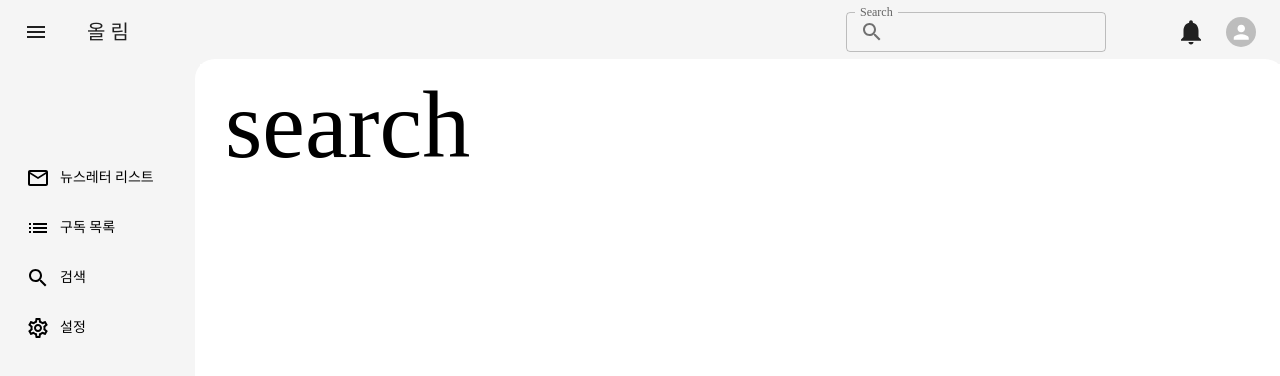
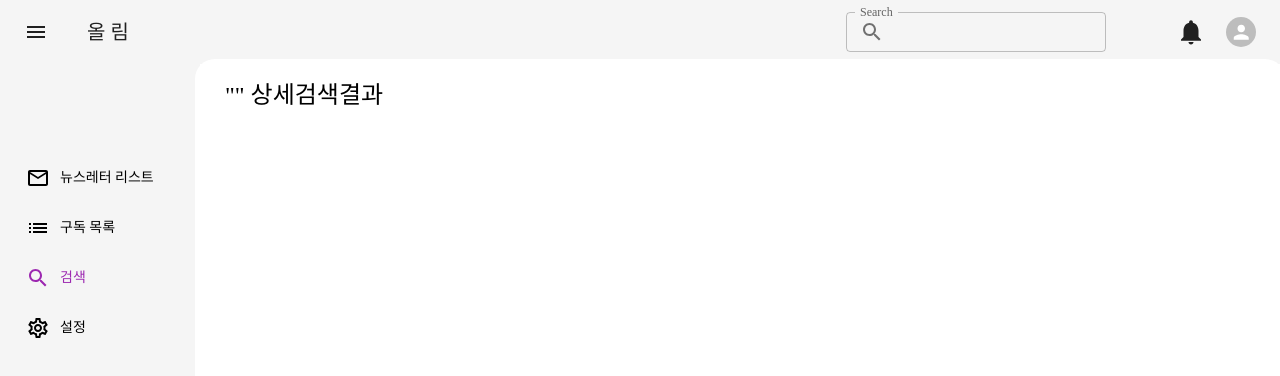
Before and after one commit to seunghaen/owlim_front, a React (Create React App) app: page /search in a window 1280 px wide. Shown: the top 376 px of the page. Built offline with nearby package versions, Linux system fonts and the light colour scheme; a web font is replaced by a local one.

Commit message:
separate header component

```diff
--- /dev/null
+++ b/src/components/Sidebar/SidebarItem.tsx
@@ -0,0 +1,72 @@
+import { ListItem, SxProps, Typography } from "@mui/material";
+import EmailOutlinedIcon from "@mui/icons-material/EmailOutlined";
+import ListOutlinedIcon from "@mui/icons-material/ListOutlined";
+import SettingsOutlinedIcon from "@mui/icons-material/SettingsOutlined";
+import SearchOutlinedIcon from "@mui/icons-material/SearchOutlined";
+import React from "react";
+import { useNavigate, useLocation } from "react-router-dom";
+
+export type SidebarMenuItem = {
+  listText: string;
+  path: string;
+};
+
+type SidebarItemProps = {
+  key: number;
+  listItem: SidebarMenuItem;
+};
+
+function SidebarItem(props: SidebarItemProps) {
+  const navigate = useNavigate();
+  const pathName = useLocation().pathname;
+
+  function iconMaker(path: string) {
+    const iconProp: { size: SxProps; color: "secondary" | "inherit" } = {
+      size: { fontSize: "smaill", pr: "10px" },
+      color: path === pathName ? "secondary" : "inherit",
+    };
+    switch (path) {
+      case "/":
+        return {
+          icon: <EmailOutlinedIcon color={iconProp.color} sx={iconProp.size} />,
+        };
+      case "/subscribe":
+        return {
+          icon: <ListOutlinedIcon color={iconProp.color} sx={iconProp.size} />,
+        };
+      case "/search":
+        return {
+          icon: (
+            <SearchOutlinedIcon color={iconProp.color} sx={iconProp.size} />
+          ),
+        };
+      case "/setting":
+        return {
+          icon: (
+            <SettingsOutlinedIcon color={iconProp.color} sx={iconProp.size} />
+          ),
+        };
+    }
+  }
+  return (
+    <ListItem
+      sx={{ mt: "10px", ml: "10px", width: "180px" }}
+      button
+      key={props.key}
+      onClick={() => {
+        navigate(props.listItem.path);
+      }}
+    >
+      {iconMaker(props.listItem.path)?.icon}
+      <Typography
+        color={pathName === `${props.listItem.path}` ? "secondary" : "black"}
+        variant="body2"
+        fontWeight="fontWeightMedium"
+      >
+        {props.listItem.listText}
+      </Typography>
+    </ListItem>
+  );
+}
+
+export default SidebarItem;
--- a/src/components/Sidebar/index.tsx
+++ b/src/components/Sidebar/index.tsx
@@ -3,68 +3,28 @@ import EmailOutlinedIcon from "@mui/icons-material/EmailOutlined";
 import ListOutlinedIcon from "@mui/icons-material/ListOutlined";
 import SettingsOutlinedIcon from "@mui/icons-material/SettingsOutlined";
 import SearchOutlinedIcon from "@mui/icons-material/SearchOutlined";
-import { useNavigate } from "react-router-dom";
+import { useLocation, useNavigate } from "react-router-dom";
+import SidebarItem, { SidebarMenuItem } from "./SidebarItem";
 
-type MenuItem = {
-  listText: string;
-  title: string;
-};
-
-const listItems: MenuItem[] = [
+const listItems: SidebarMenuItem[] = [
   {
     listText: "뉴스레터 리스트",
-    title: "email",
+    path: "/",
   },
   {
     listText: "구독 목록",
-    title: "subscribe",
+    path: "/subscribe",
   },
   {
     listText: "검색",
-    title: "search",
+    path: "/search",
   },
   {
     listText: "설정",
-    title: "setting",
+    path: "/setting",
   },
 ];
 function Sidebar() {
-  const navigate = useNavigate();
-
-  function iconMaker(title: string) {
-    const iconSize = { fontSize: "smaill", pr: "10px" };
-    switch (title) {
-      case "email":
-        return {
-          icon: <EmailOutlinedIcon sx={iconSize} />,
-          navi: () => {
-            navigate("/");
-          },
-        };
-      case "subscribe":
-        return {
-          icon: <ListOutlinedIcon sx={iconSize} />,
-          navi: () => {
-            navigate("subscribe");
-          },
-        };
-      case "search":
-        return {
-          icon: <SearchOutlinedIcon sx={iconSize} />,
-          navi: () => {
-            navigate("search");
-          },
-        };
-      case "setting":
-        return {
-          icon: <SettingsOutlinedIcon sx={iconSize} />,
-          navi: () => {
-            navigate("setting");
-          },
-        };
-    }
-  }
-
   return (
     <Box
       sx={{ top: "60px", left: "0px", height: "100vh", width: "200px" }}
@@ -73,17 +33,7 @@ function Sidebar() {
     >
       <List sx={{ mt: "80px", flexDirection: "column" }}>
         {listItems.map((listItem, index) => (
-          <ListItem
-            sx={{ mt: "10px", ml: "10px", width: "180px" }}
-            button
-            key={index}
-            onClick={iconMaker(listItem.title)?.navi}
-          >
-            {iconMaker(listItem.title)?.icon}
-            <Typography variant="body2" fontWeight="fontWeightMedium">
-              {listItem.listText}
-            </Typography>
-          </ListItem>
+          <SidebarItem key={index} listItem={listItem} />
         ))}
         <Box sx={{ flexGrow: 1 }}></Box>
       </List>
--- a/src/pages/SearchPage/index.tsx
+++ b/src/pages/SearchPage/index.tsx
@@ -1,11 +1,33 @@
-import { Typography } from "@mui/material";
-import React from "react";
+import { Box, TextField, Typography } from "@mui/material";
+import { useSelector } from "react-redux";
+import { useAppDispatch } from "../../store";
+import { RootState } from "../../store/reducer";
 import PageGrid from "../../UI/PageGrid";
+import searchSlice from "../../slices/search";
+import React, { useEffect, useState } from "react";
+import SearchOutlinedIcon from "@mui/icons-material/SearchOutlined";
 
 function SearchPage() {
+  const dispatch = useAppDispatch();
+  const searchValue = useSelector((state: RootState) => state.search.value);
+  const [text, setText] = useState<string | null>(searchValue);
+  const textChangeHandler: React.ChangeEventHandler<
+    HTMLInputElement | HTMLTextAreaElement
+  > = (event) => {
+    setText(event.target.value);
+  };
+  useEffect(() => {
+    return () => {
+      dispatch(searchSlice.actions.searchSubmit(null));
+    };
+  }, [dispatch]);
   return (
     <PageGrid>
-      <Typography variant="h1">search</Typography>
+      <Box sx={{ pt: "10px" }}>
+        <Typography variant="h5" sx={{ fontWeight: 500 }}>
+          "{text}" 상세검색결과
+        </Typography>
+      </Box>
     </PageGrid>
   );
 }
--- a/src/router/index.tsx
+++ b/src/router/index.tsx
@@ -25,15 +25,15 @@ const router = createBrowserRouter([
         element: <Main />,
       },
       {
-        path: "subscribe",
+        path: "/subscribe",
         element: <Subscribe />,
       },
       {
-        path: "setting",
+        path: "/setting",
         element: <Setting />,
       },
       {
-        path: "search",
+        path: "/search",
         element: <SearchPage />,
       },
     ],
```
Also changed, not shown: src/components/Header/index.tsx (+1 -10 lines).
